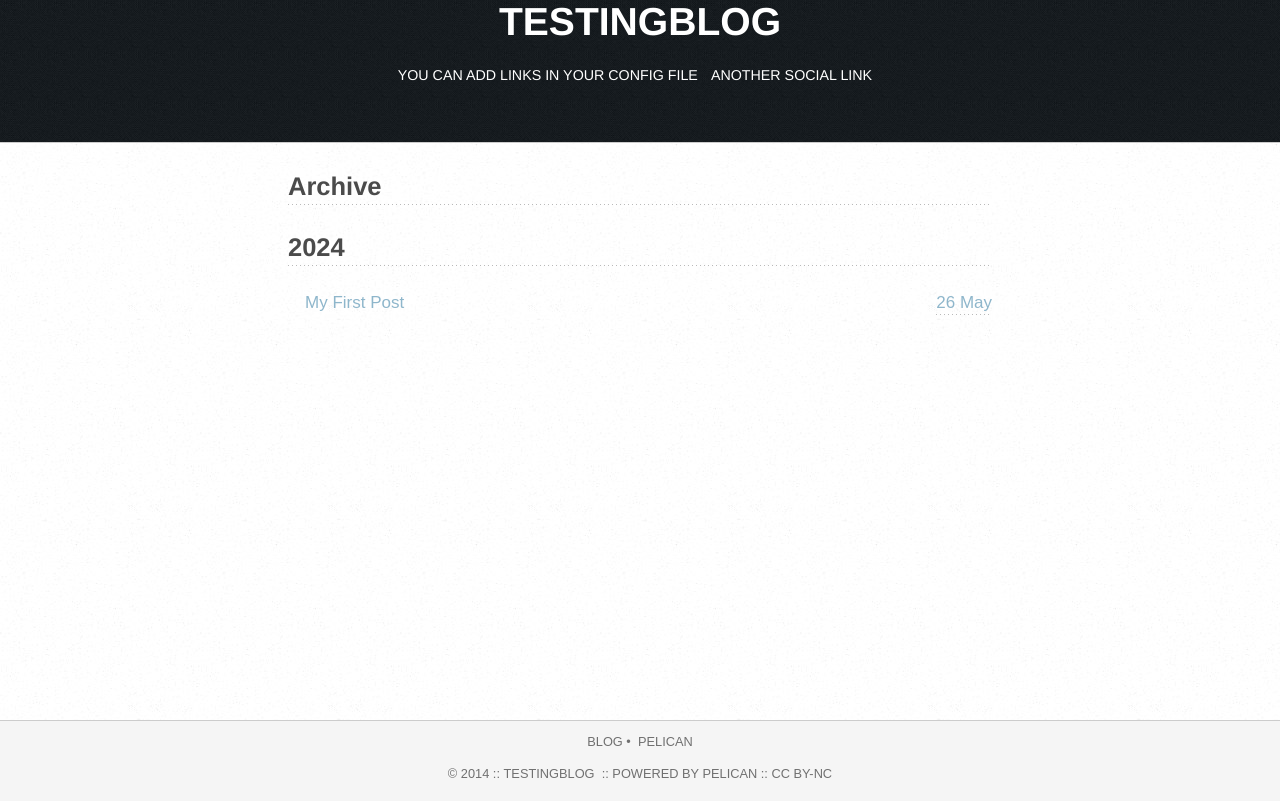
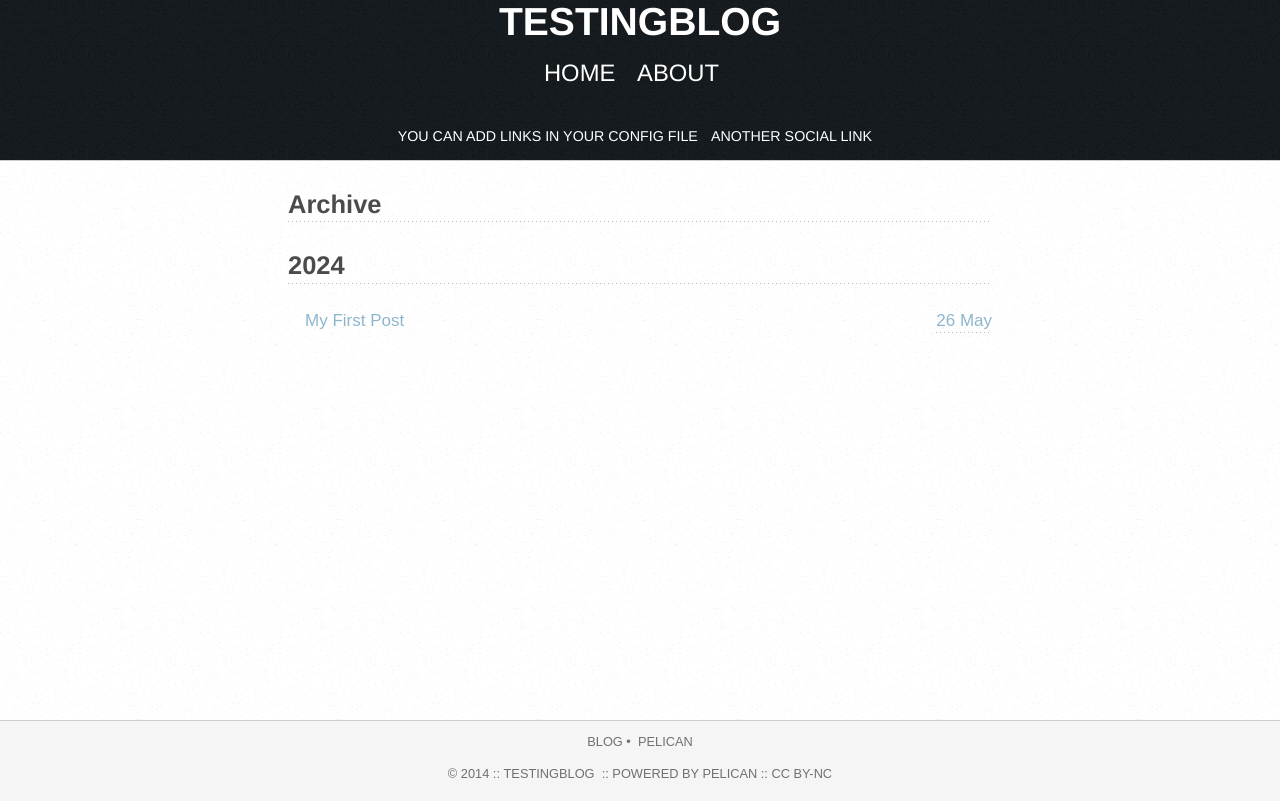
Before and after one commit to fanto64/fanto64.github.io, a plain HTML site: page archives.html in a window 1280 px wide. Drawn offline with Linux system fonts and the light colour scheme; a web font is replaced by a local one.

Commit message:
small fix in config to include page display on menu

```diff
--- a/archives.html
+++ b/archives.html
@@ -16,6 +16,8 @@
   <div class="logo"><a href="https://fanto64.github.io">testingblog</a></div>
   <div class="small"></div>
     <div class="nav">
+  <li><a href="https://fanto64.github.io/">Home</a></li>
+  <li><a href="https://fanto64.github.io/about.html">About</a></li>
     </div>
     <div class="nav social">
 <ul>
```
Also changed, not shown: author/fanto.html (+2 -0 lines), authors.html (+2 -0 lines), categories.html (+2 -0 lines), category/blog.html (+2 -0 lines), index.html (+2 -0 lines), my-first-post.html (+2 -0 lines), pages/about.html (+2 -0 lines), tag/blog.html (+2 -0 lines), tag/pelican.html (+2 -0 lines), tags.html (+2 -0 lines).
